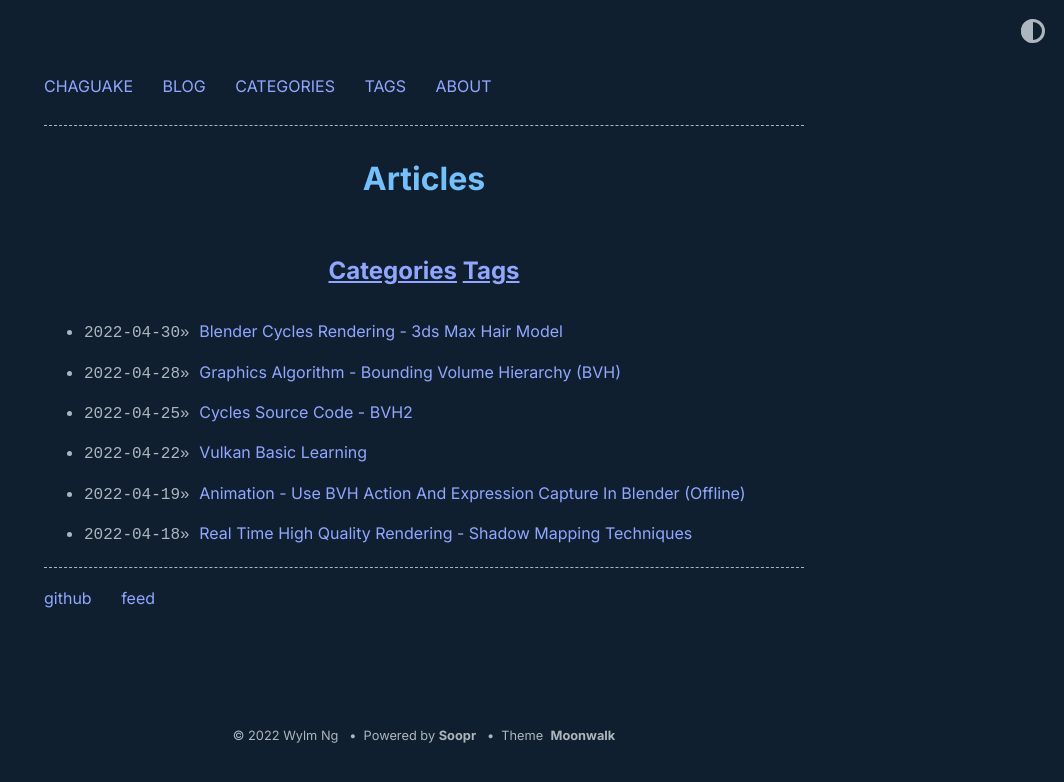
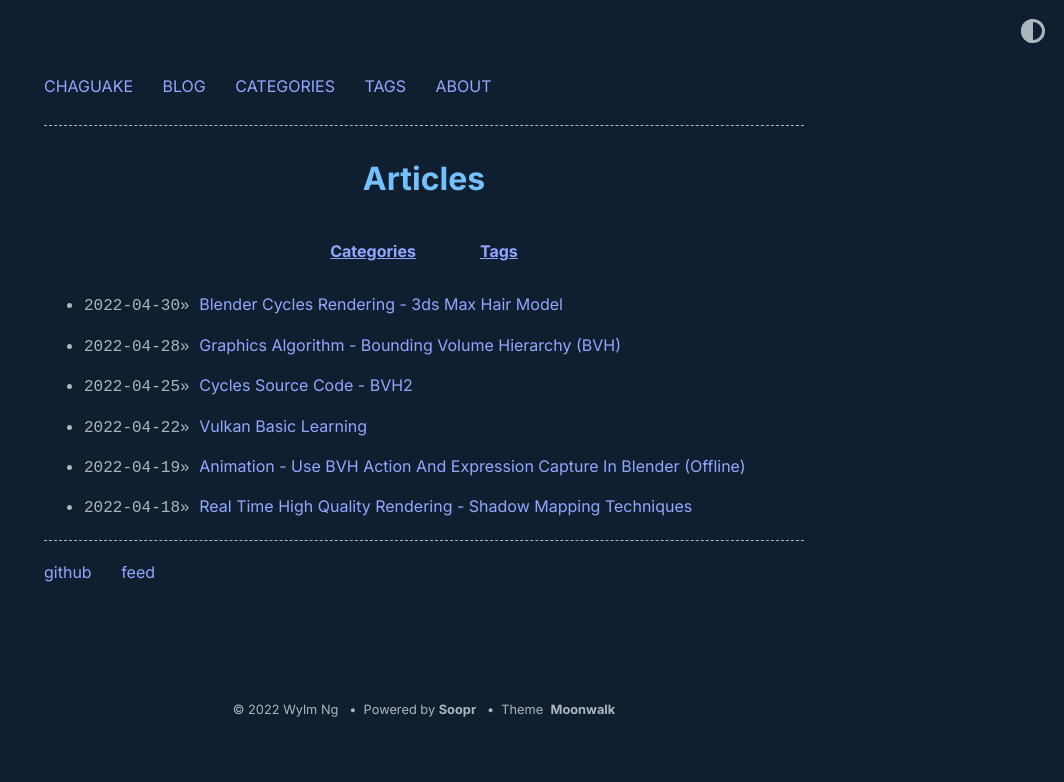
Before and after one commit to chaguake/chaguake.github.io, a Jekyll site: the page built from blog.html, in a window 1280 px wide. Shown: the top 782 px of the page, without its empty margins (216-1280 px from the left). Built offline with Jekyll 4.4.1, drawn with Linux system fonts in a browser that asks for light colours.

Commit message:
Update blog.html

```diff
--- a/_layouts/blog.html
+++ b/_layouts/blog.html
@@ -8,7 +8,7 @@ layout: default
 	  <div class="dashed"></div>
 	{% endif %}
   <h1 align="center">Articles</h1>
-  <h2 align="center"><a href="categories">Categories</a> <a href="tags">Tags</a></h2>
+  <h4 align="center"><a href="categories">Categories</a>&emsp;&emsp;&emsp;&emsp;<a href="tags">Tags</a></h4>
 </header>
 
 {% include post_list.html %}
```
